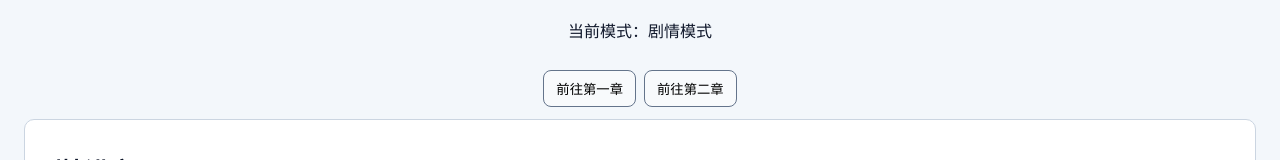
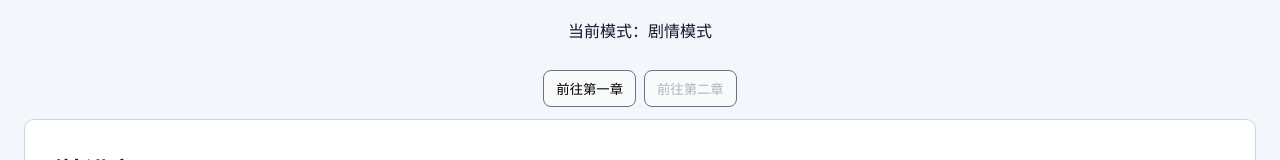
Before and after one commit to Yin520850/CyberGame, a React (Vite) app: page / in a window 1280 px wide. Shown: the part 191-351 px from the top of the page. Built offline with nearby package versions, Linux system fonts and the light colour scheme.

Commit message:
fix: gate chapter 2 access and reveal hidden clues explicitly

```diff
--- a/src/App.tsx
+++ b/src/App.tsx
@@ -102,10 +102,14 @@ function App() {
   const [selectedLocationId, setSelectedLocationId] = useState<string>("");
   const [showQuiz, setShowQuiz] = useState(false);
   const [feedback, setFeedback] = useState("");
+  const [revealedHiddenLocations, setRevealedHiddenLocations] = useState<
+    Record<string, boolean>
+  >({});
 
   useEffect(() => {
     setSelectedLocationId(chapter.coreLocations[0]);
     setShowQuiz(false);
+    setRevealedHiddenLocations({});
   }, [chapter.id, chapter.coreLocations]);
 
   const modeLabel = mode === "story" ? "剧情模式" : "侦查模式";
@@ -141,6 +145,7 @@ function App() {
   const currentClues = chapter.clues.filter(
     (clue) => clue.locationId === selectedLocationId
   );
+  const hiddenRevealed = !!revealedHiddenLocations[selectedLocationId];
 
   const timelineEntries = useMemo(
     () =>
@@ -160,6 +165,18 @@ function App() {
       setFeedback("发现异常文件名：已记录（待主推理后解析）");
     }
   };
+
+  const handleRevealHiddenClues = () => {
+    setRevealedHiddenLocations((prev) => ({
+      ...prev,
+      [selectedLocationId]: true
+    }));
+  };
+
+  const canGoToChapter2 =
+    currentChapterId === "ch2" ||
+    storyNode === "ch1_completed" ||
+    storyNode === "ch2_completed";
 
   const handleCh1QuizSubmit = (selectedReasons: string[]) => {
     if (selectedReasons.length !== CH1_CORRECT_REASONS.size) {
@@ -217,7 +234,11 @@ function App() {
         <button type="button" onClick={() => setChapter("ch1")}>
           前往第一章
         </button>
-        <button type="button" onClick={() => setChapter("ch2")}>
+        <button
+          type="button"
+          onClick={() => setChapter("ch2")}
+          disabled={!canGoToChapter2}
+        >
           前往第二章
         </button>
       </div>
@@ -241,6 +262,8 @@ function App() {
             clues={currentClues}
             clueStates={clueStates}
             onCollectClue={handleCollectClue}
+            hiddenRevealed={hiddenRevealed}
+            onRevealHidden={handleRevealHiddenClues}
           />
           {currentChapterId === "ch2" && (
             <EvidenceBoard unlocked={timelineUnlocked} entries={timelineEntries} />
--- a/src/features/investigation/LocationView.tsx
+++ b/src/features/investigation/LocationView.tsx
@@ -5,6 +5,8 @@ interface LocationViewProps {
   clues: ClueDefinition[];
   clueStates: Record<string, ClueState>;
   onCollectClue: (clueId: string) => void;
+  hiddenRevealed: boolean;
+  onRevealHidden: () => void;
 }
 
 function isCollected(state: ClueState | undefined): boolean {
@@ -15,16 +17,21 @@ function LocationView({
   locationLabel,
   clues,
   clueStates,
-  onCollectClue
+  onCollectClue,
+  hiddenRevealed,
+  onRevealHidden
 }: LocationViewProps) {
+  const hiddenClues = clues.filter((clue) => clue.hidden);
+  const visibleClues = clues.filter((clue) => !clue.hidden || hiddenRevealed);
+
   return (
     <section className="panel">
       <h2>{locationLabel}</h2>
-      {clues.length === 0 ? (
+      {visibleClues.length === 0 ? (
         <p>该地点暂无可交互线索。</p>
       ) : (
         <div className="clue-list">
-          {clues.map((clue) => {
+          {visibleClues.map((clue) => {
             const collected = isCollected(clueStates[clue.id]);
             return (
               <button
@@ -40,6 +47,11 @@ function LocationView({
           })}
         </div>
       )}
+      {hiddenClues.length > 0 && !hiddenRevealed && (
+        <button type="button" onClick={onRevealHidden}>
+          搜索隐藏线索
+        </button>
+      )}
     </section>
   );
 }
```
Also changed, not shown: 2 other files (tests, documents, lock files or other folders).
